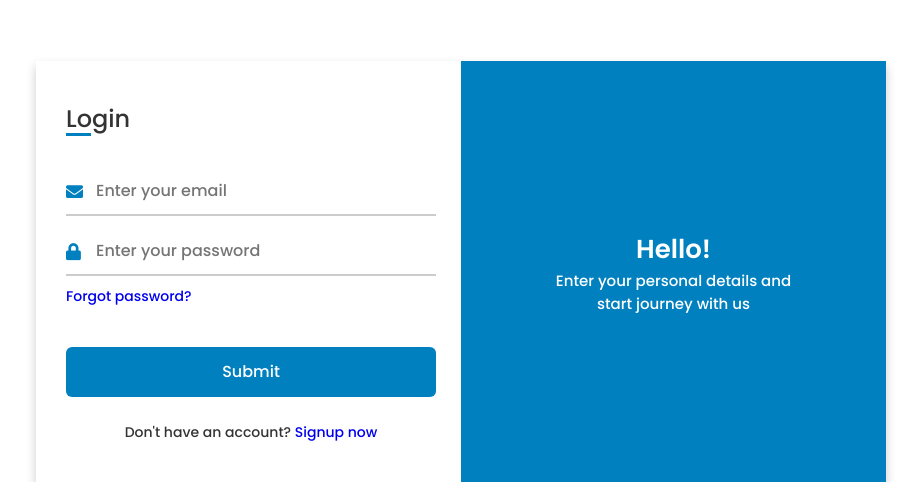
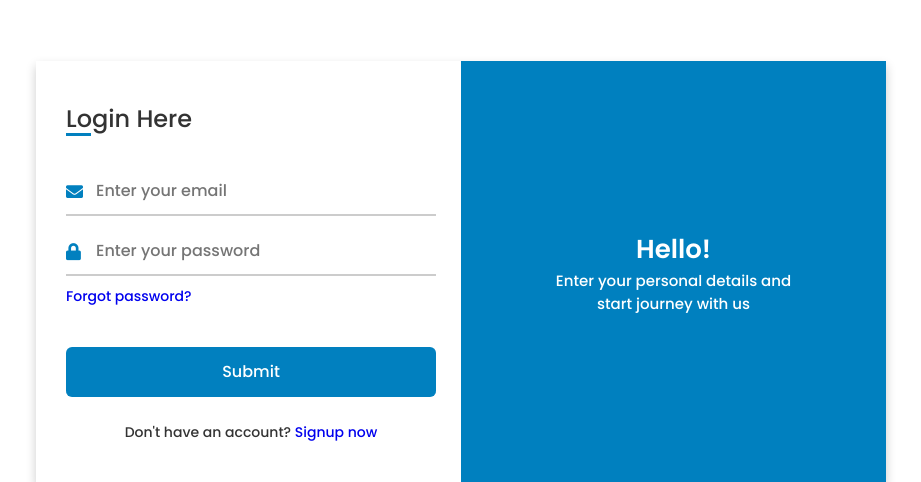
Before and after one commit to damtz/nsb-data-analysis, a Django app: page / in a window 1280 px wide. Shown: the part 128-610 px from the top of the page, without its empty margins (179-1100 px from the left). Run offline with Django 3.2, Linux system fonts and the light colour scheme; parts of the project's set-up code (start-up, migrations or seed data) failed here and were passed over.

Commit message:
Update login.html

```diff
--- a/myapp/templates/login.html
+++ b/myapp/templates/login.html
@@ -27,7 +27,7 @@
         <div class="forms">
             <div class="form-content">
               <div class="login-form">
-                <div class="title">Login</div>
+                <div class="title">Login Here</div>
               <form action="{% url 'signin' %}" method="post">
                 {% csrf_token %}
                 {{ form.as_p }}
```
